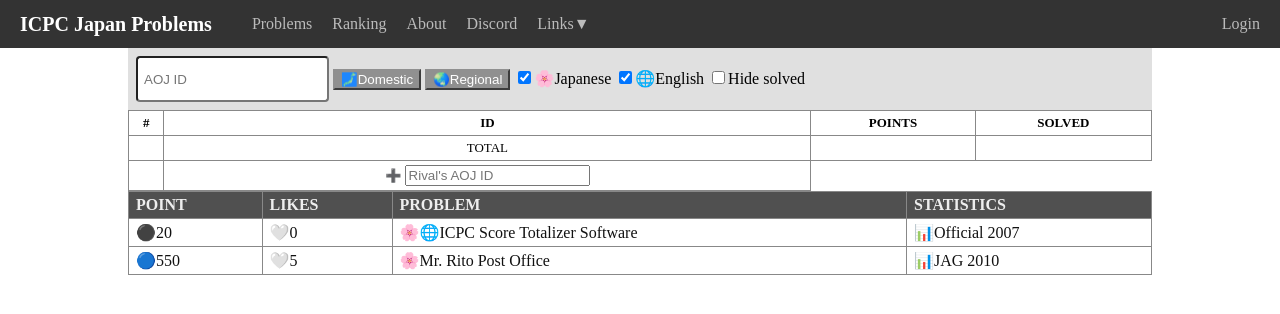
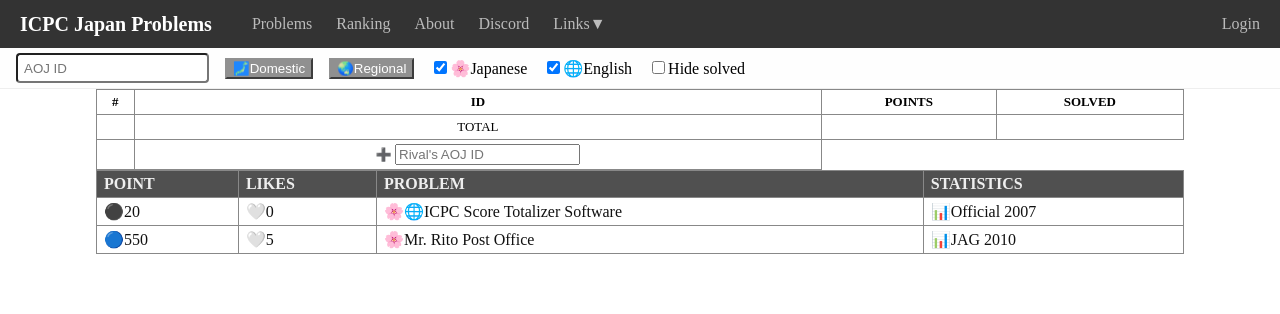
Before and after one commit to ir5/icpc-japan-problems, a FastAPI app: template templates/problems.html in a window 1280 px wide. Shown: the top 314 px of the page. Run offline with FastAPI, Linux system fonts and the light colour scheme; the template is opened without the code that fills it, so the values that code supplies are empty.

Commit message:
preference css

```diff
--- a/static/css/styles.css
+++ b/static/css/styles.css
@@ -8,7 +8,7 @@ div.container {
   margin-left: auto;
   margin-right: auto;
   width: 100%;
-  max-width: 1024px;
+  max-width: 85%;
 }
 
 /* navbar */
@@ -38,7 +38,7 @@ ul.nav {
 }
 
 ul.nav li.menu {
-  margin-right: 20px;
+  margin-right: 1.5rem;
 }
 
 ul.nav li.menu:last-child {
@@ -59,24 +59,44 @@ nav.navbar a:active {
 }
 
 /* preference */
-div.preference-upper {
-  padding: 8px 8px;
-  background-color: #e0e0e0;
+div.preference {
+  position: sticky;
+  top: 3rem;
+  display: flex;
+  justify-content: space-between;
+  align-items: center;
+  background-color: #fefefe;
+  color: #000;
+  height: 2.5rem;
+  padding: 0 0px;
+  border-bottom-width: 1px;
+  border-bottom-color: #eee;
+  border-bottom-style: solid;
 }
 
-div.preference-upper input.aojid {
-  height: 36px;
+div.preference ul.nav-preference {
+  padding-left: 1rem;
+  list-style: none;
+  display: flex;
+  align-items: center;
+  margin-right: auto;
+}
+
+div.preference ul.nav-preference li.menu {
+  margin-right: 1rem;
+}
+
+div.preference ul.nav-preference li.menu:last-child {
+  margin-right: 0;
+}
+
+div.preference input.aojid {
+  height: 1.2rem;
   padding: 3px 6px;
   border-radius: .25rem;
 }
 
-div.preference-upper input.aojid {
-  height: 36px;
-  padding: 3px 6px;
-  border-radius: .25rem;
-}
-
-div.preference-upper button.contest-type-switcher {
+div.preference button.contest-type-switcher {
   cursor: pointer;
   color: #ffffff;
   background-color: #909090;
--- a/templates/problems.html
+++ b/templates/problems.html
@@ -1,8 +1,8 @@
 {% include 'common/header.html' %}
 {% include 'common/navbar.html' %}
+{% include 'problems/preference.html' %}
 
 <div class="container">
-  {% include 'problems/preference.html' %}
   {% include 'problems/local_ranking.html' %}
   {% include 'problems/problem_table.html' %}
 </div>
--- a/templates/problems/preference.html
+++ b/templates/problems/preference.html
@@ -1,4 +1,6 @@
-<div class="preference-upper">
+<div class="preference">
+  <ul class="nav-preference">
+    <li class="menu">
       <input class="aojid"
              type="text"
              placeholder="AOJ ID"
@@ -6,19 +8,32 @@
              tabindex="66"
              value="">
       <input type="hidden" id="contest_type" value="0"/>
+    </li>
+
+    <li class="menu">
       <button class="contest-type-switcher" type="button" id="contest_type_0">&#x1f5fe;Domestic</button>
+    </li>
+    <li class="menu">
       <button class="contest-type-switcher" type="button" id="contest_type_1">&#x1f30f;Regional</button>
+    </li>
 
+    <li class="menu">
       <label>
         <input type="checkbox" id="ja" checked>&#x1f338;Japanese</input>
       </label>
+    </li>
+    <li class="menu">
       <label>
         <input type="checkbox" id="en" checked>&#x1f310;English</input>
       </label>
+    </li>
+    <li class="menu">
       <label>
         <input type="checkbox" id="hide_solved">Hide solved</input>
       </label>
+    </li>
+  </ul>
+</div>
 
 <input type="hidden" id="point_lower_0" value="1"/>
 <input type="hidden" id="point_lower_1" value="1"/>
-</div>
```
Lines whose indentation alone changed are shown as unchanged.
